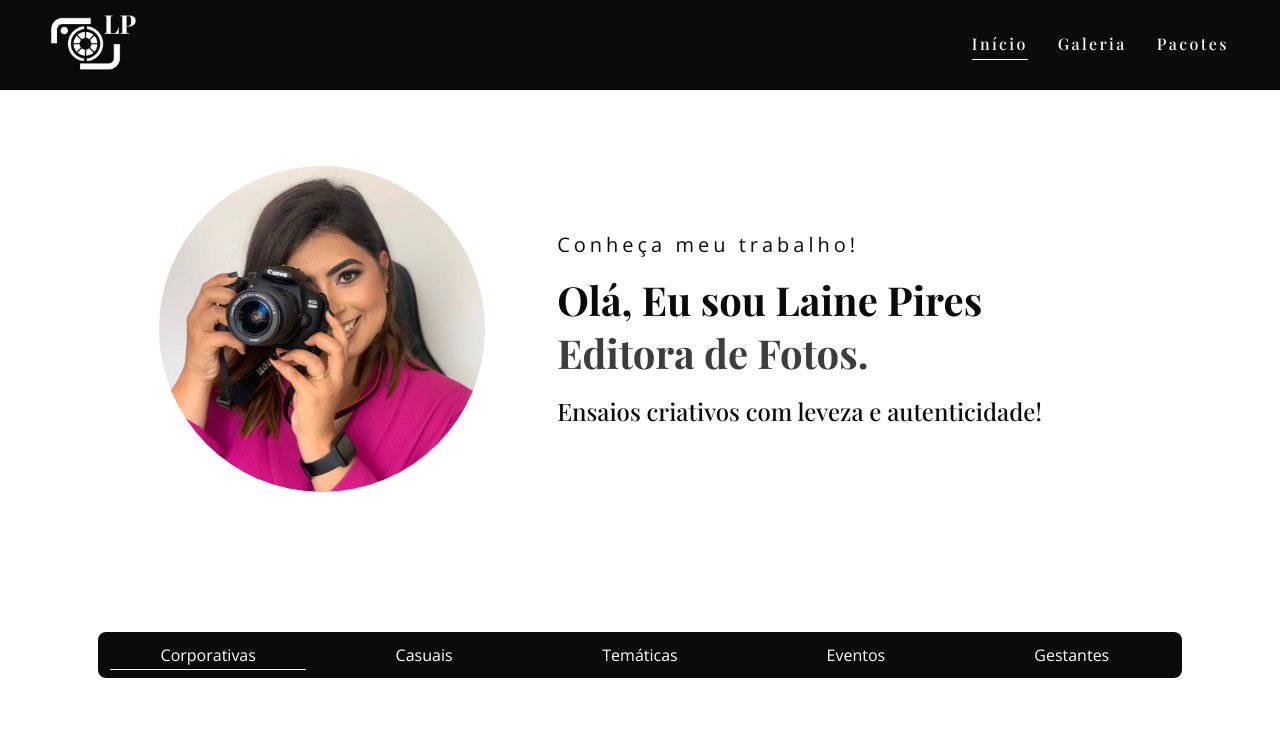
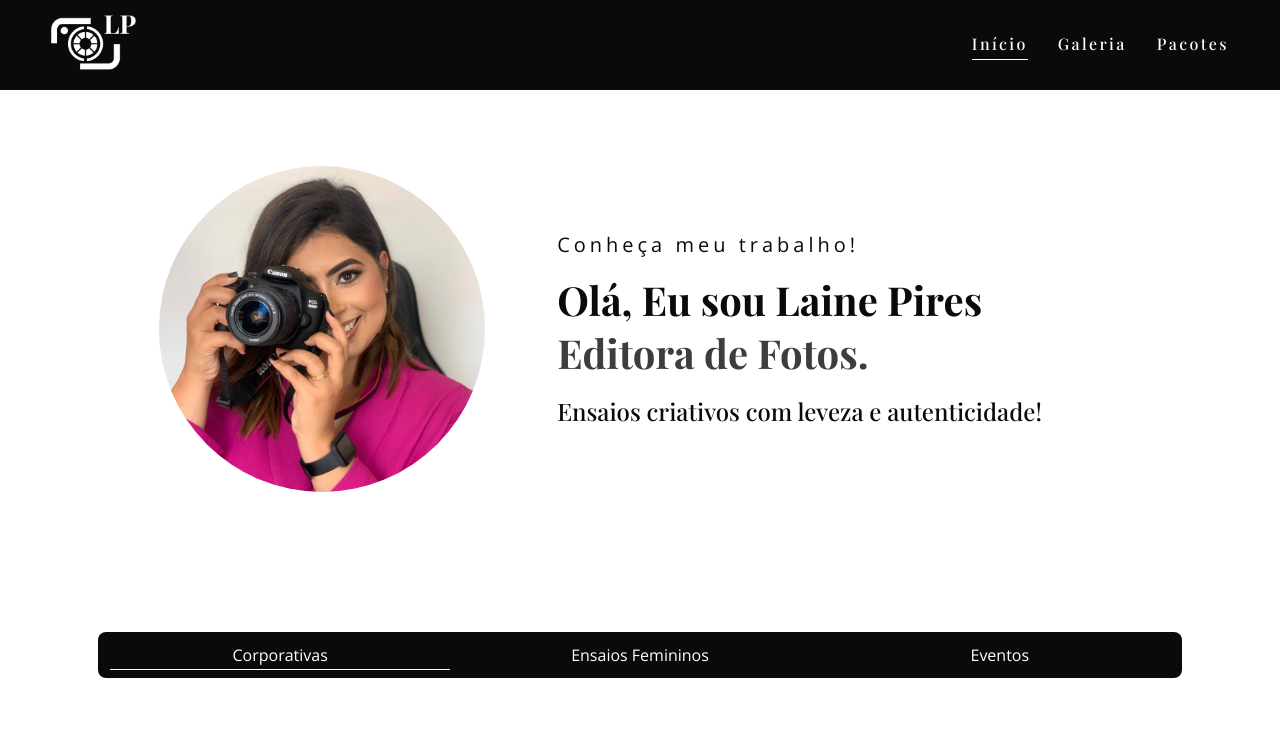
Before and after one commit to tiagodev96/lainepiresfotografia, a React (Vite) app: page / in a window 1280 px wide. Shown: the top 745 px of the page. Built offline with nearby package versions, Linux system fonts and the light colour scheme; a web font is replaced by a local one.

Commit message:
Database format changed + categories updated

```diff
--- a/src/components/Home/GalleryResume/index.jsx
+++ b/src/components/Home/GalleryResume/index.jsx
@@ -6,27 +6,17 @@ import { dataBase } from "../../../data/data";
 
 const categories = [
   { type: "corporate", name: "Corporativas" },
-  { type: "casual", name: "Casuais" },
-  { type: "thematic", name: "Temáticas" },
-  { type: "event", name: "Eventos" },
-  { type: "pregnant", name: "Gestantes" },
+  { type: "females", name: "Ensaios Femininos" },
+  { type: "events", name: "Eventos" },
 ];
 
 const corporateImages = dataBase.filter(
   (essay) => essay.category === "Corporativas"
 );
-
-const casualImages = dataBase.filter((essay) => essay.category === "Casuais");
-
-const thematicImages = dataBase.filter(
-  (essay) => essay.category === "Temáticas"
+const femaleImages = dataBase.filter(
+  (essay) => essay.category === "Ensaios Femininos"
 );
-
 const eventImages = dataBase.filter((essay) => essay.category === "Eventos");
-
-const pregnantImages = dataBase.filter(
-  (essay) => essay.category === "Gestantes"
-);
 
 export const GalleryResume = () => {
   const [category, setCategory] = useState("corporate");
@@ -44,20 +34,12 @@ export const GalleryResume = () => {
       return corporateImages;
     }
 
-    if (category === "casual") {
-      return casualImages;
+    if (category === "females") {
+      return femaleImages;
     }
 
-    if (category === "thematic") {
-      return thematicImages;
-    }
-
-    if (category === "event") {
+    if (category === "events") {
       return eventImages;
-    }
-
-    if (category === "pregnant") {
-      return pregnantImages;
     }
   };
 
@@ -77,7 +59,7 @@ export const GalleryResume = () => {
 
       <GalleryDisplay>
         {defineImagesToDisplay().map((image) => (
-          <GalleryResumePictureContainer imageObject={image} />
+          <GalleryResumePictureContainer key={image.id} imageObject={image} />
         ))}
       </GalleryDisplay>
     </GalleryResumeContainer>
--- a/src/components/Home/GalleryResume/style.js
+++ b/src/components/Home/GalleryResume/style.js
@@ -7,11 +7,11 @@ export const GalleryResumeContainer = styled.div`
 export const CategoryTab = styled.ul`
   list-style: none;
   display: grid;
-  grid-template-columns: repeat(5, 1fr);
+  grid-template-columns: repeat(3, 1fr);
   text-align: center;
   background-color: ${(props) => props.theme["black"]};
   gap: 20px;
-  justify-content: space-evenly;
+  justify-content: center;
   color: ${(props) => props.theme["white"]};
   padding: 0.75rem;
   border-radius: 8px;
--- a/src/data/data.jsx
+++ b/src/data/data.jsx
@@ -13,109 +13,115 @@ import { ThacioEssayData } from "./essays/ThacioEssayData";
 import { LuizaEssayData } from "./essays/LuizaEssayData";
 import { MariaEssayData } from "./essays/MariaEssayData";
 
+const categories = {
+  corporate: "Corporativas",
+  females: "Ensaios Femininos",
+  events: "Eventos",
+};
+
 export const dataBase = [
   {
     id: 15,
     src: MariaEssayData[0].original,
-    category: "Corporativas",
+    category: categories.corporate,
     description: "Psicológa",
     images: MariaEssayData,
   },
   {
     id: 14,
     src: LuizaEssayData[17].original,
-    category: "Corporativas",
+    category: categories.corporate,
     description: "Cirurgiã Vascular",
     images: LuizaEssayData,
   },
   {
     id: 13,
     src: ThacioEssayData[9].original,
-    category: "Corporativas",
+    category: categories.corporate,
     description: "Médico",
     images: ThacioEssayData,
   },
   {
     id: 12,
     src: EliBeachEssayData[1].original,
-    category: "Casuais",
+    category: categories.females,
     description: "Praia",
     images: EliBeachEssayData,
   },
   {
     id: 11,
     src: LarissaEssayData[0].original,
-    category: "Corporativas",
+    category: categories.corporate,
     description: "Dermatologista",
     images: LarissaEssayData,
   },
   {
     id: 10,
     src: RisaRiosEssayData[0].original,
-    category: "Eventos",
+    category: categories.events,
     description: "Risa Rios Concept",
     images: RisaRiosEssayData,
   },
   {
     id: 9,
     src: EvaniEssayData[4].original,
-    category: "Corporativas",
+    category: categories.corporate,
     description: "Modelo",
     images: EvaniEssayData,
   },
   {
     id: 8,
     src: EliEssayData[17].original,
-    category: "Corporativas",
+    category: categories.corporate,
     description: "Consultora de Imagem",
     images: EliEssayData,
   },
   {
     id: 7,
     src: GiselleEssayData[0].original,
-    category: "Corporativas",
+    category: categories.corporate,
     description: "Maquiadora",
     images: GiselleEssayData,
   },
   {
     id: 6,
     src: SimoneEssayData[0].original,
-    category: "Corporativas",
+    category: categories.corporate,
     description: "Corretora de Imóveis",
     images: SimoneEssayData,
   },
   {
     id: 5,
     src: JacquelineEssayData[0].original,
-    category: "Casuais",
+    category: categories.females,
     description: "Home",
     images: JacquelineEssayData,
   },
   {
     id: 4,
     src: TalitaEssayData[0].original,
-    category: "Temáticas",
+    category: categories.females,
     description: "Aniversário",
     images: TalitaEssayData,
   },
   {
     id: 3,
     src: NougConvidaEssayData[0].original,
-    category: "Eventos",
+    category: categories.events,
     description: "Noug Convida",
     images: NougConvidaEssayData,
   },
   {
     id: 2,
     src: RenataEssayData[0].original,
-    category: "Gestantes",
+    category: categories.females,
     description: "Bebê a bordo",
     images: RenataEssayData,
   },
   {
     id: 1,
     src: TalitaFonoEssayData[4].original,
-    category: "Corporativas",
+    category: categories.corporate,
     description: "Fonoaudióloga",
     images: TalitaFonoEssayData,
   },
```
